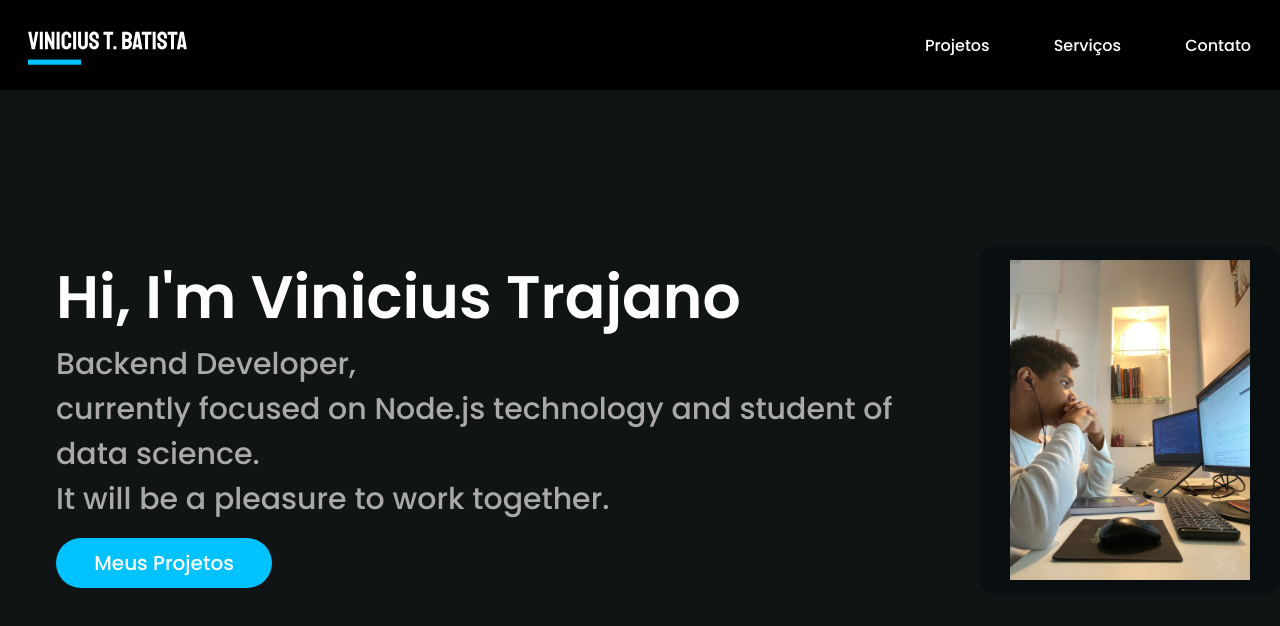
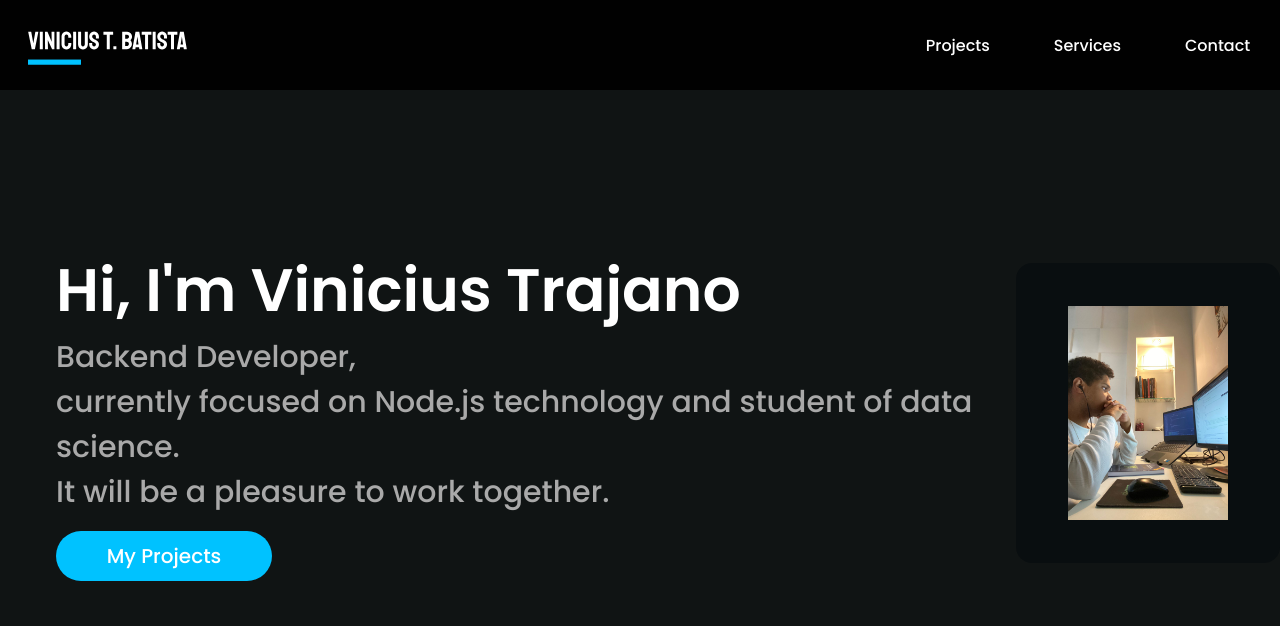
Before and after one commit to trajanovinicius/myprofile, a React (Create React App) app: page / in a window 1280 px wide. Shown: the top 626 px of the page. Built offline with nearby package versions, Linux system fonts and the light colour scheme.

Commit message:
littles adjustings

```diff
--- a/src/components/Header/index.js
+++ b/src/components/Header/index.js
@@ -8,13 +8,14 @@ function Header() {
       <ContainerMenu>
         <a
           href="https://github.com/trajanovinicius"
+          hcontact="https://www.linkedin.com/in/vinicius-trajano-3266a4204/"
           target="_blank"
           rel="noreferrer"
         >
-          <Label>Projetos</Label>
+          <Label>Projects</Label>
         </a>
-        <Label>Serviços</Label>
-        <Label>Contato</Label>
+        <Label>Services</Label>
+        <Label>Contact</Label>
       </ContainerMenu>
     </Container>
   );
--- a/src/pages/Profile/index.js
+++ b/src/pages/Profile/index.js
@@ -27,7 +27,7 @@ function Profile() {
             target="_blank"
             rel="noreferrer"
           >
-            <button>Meus Projetos</button>
+            <button>My Projects</button>
           </a>
         </ContentText>
         <ContainerImg>
--- a/src/pages/Profile/styles.js
+++ b/src/pages/Profile/styles.js
@@ -44,14 +44,14 @@ export const ContainerImg = styled.div`
   justify-content: center;
   align-items: center;
 
-  width: 350px;
-  height: 350px;
+  width: 300px;
+  height: 300px;
   background-color: #090e10;
   border-radius: 1rem;
-  margin-left: 28px;
+  margin-left: 40px;
 
   img {
-    width: 30vh;
+    width: 20vh;
   }
 `;
 
```
Also changed, not shown: 2 other files (tests, documents, lock files or other folders).
